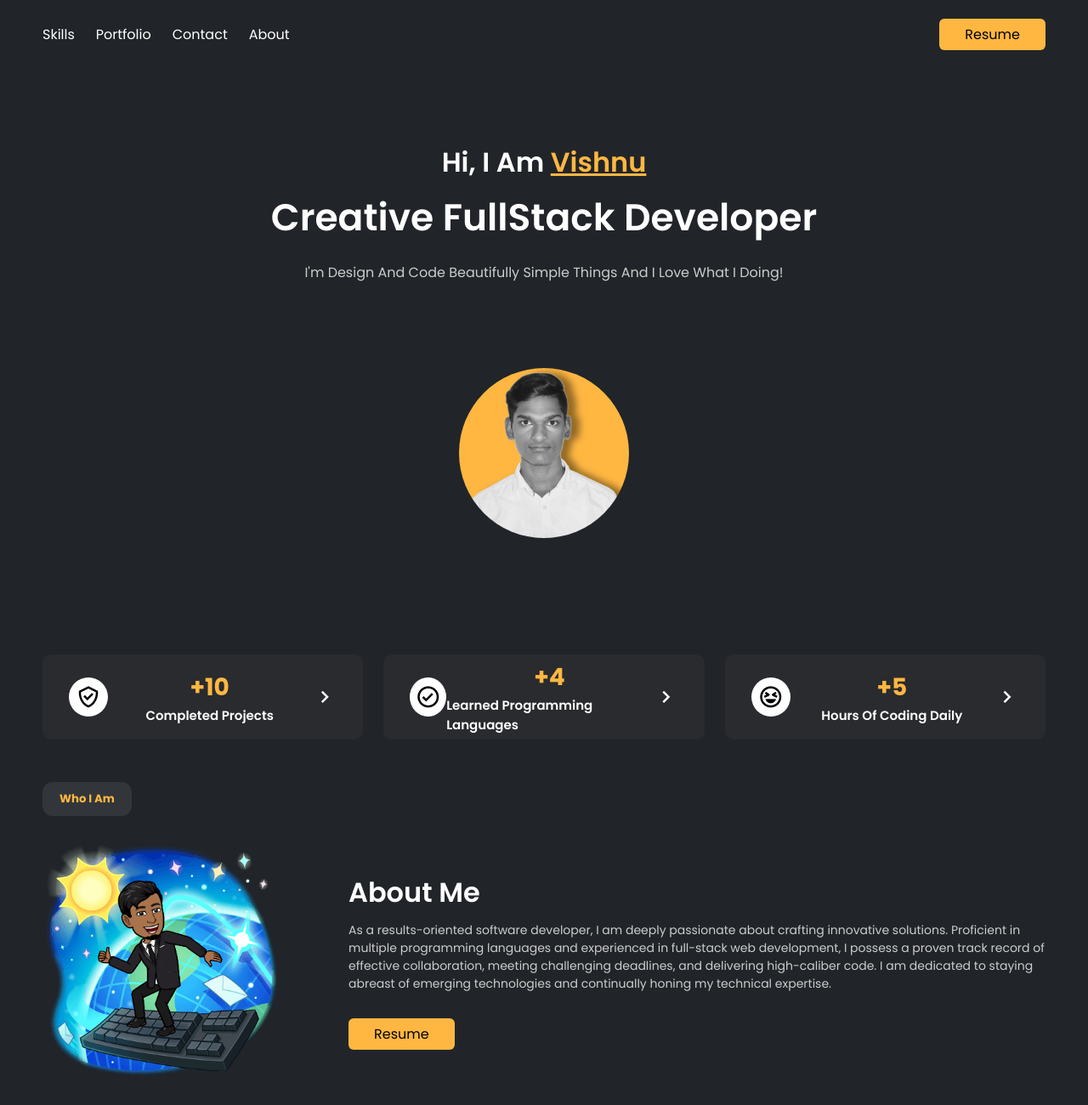
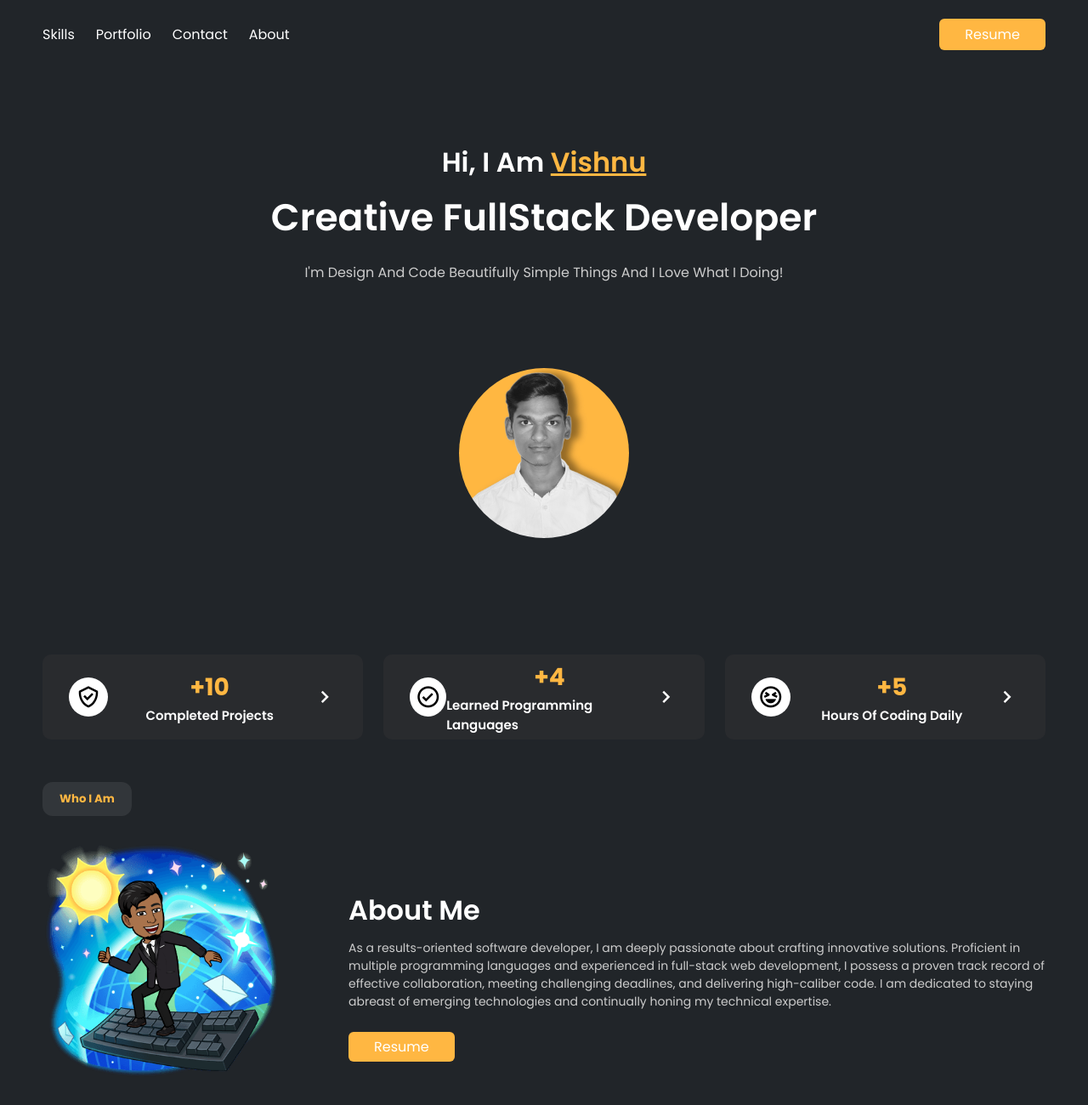
Before and after one commit to vysnoo/my-portfolio-page, a plain HTML site: page index.html in a window 1280 px wide. Shown: the top 1300 px of the page at 85% size. Drawn offline with nearby package versions, Linux system fonts and the light colour scheme.

Commit message:
done now

```diff
--- a/index.html
+++ b/index.html
@@ -19,7 +19,7 @@
         <li><a href="#contact">Contact</a></li>
         <li><a href="#about">About</a></li>
       </ul>
-      <button class="resume-btn">Resume</button>
+      <a href="assets/blank.pdf" class="resume-btn" download>Resume</a>
     </div>
 
     <div class="main">
@@ -79,7 +79,7 @@
           abreast of emerging technologies and continually honing my technical
           expertise.
         </p>
-        <button class="resume-btn">Resume</button>
+        <a href="assets/blank.pdf" class="resume-btn" download>Resume</a>
       </div>
     </div>
 
--- a/style.css
+++ b/style.css
@@ -46,6 +46,8 @@ body {
 
 .resume-btn {
   background: #ffb742;
+  text-decoration: none;
+  color: #fff;
   padding: 6px 30px;
   border: none;
   font-size: 16px;
@@ -202,8 +204,9 @@ body {
   font-size: 14px;
 }
 
-.about .info button {
-  margin-top: 30px;
+.about .info a {
+  position: relative;
+  top: 30px;
 }
 
 .skills {
@@ -225,10 +228,6 @@ body {
 .skills .left .info p {
   color: #ccc;
   font-size: 14px;
-}
-
-.skills .left button {
-  margin-top: 30px;
 }
 
 .skills .right {
@@ -374,7 +373,7 @@ footer .cols .links-col a:hover {
 }
 
 @media screen and (max-width: 780px) {
-  .navbar button {
+  .navbar a {
     display: none;
   }
   .navbar {
```
Also changed, not shown: 1 other file.
